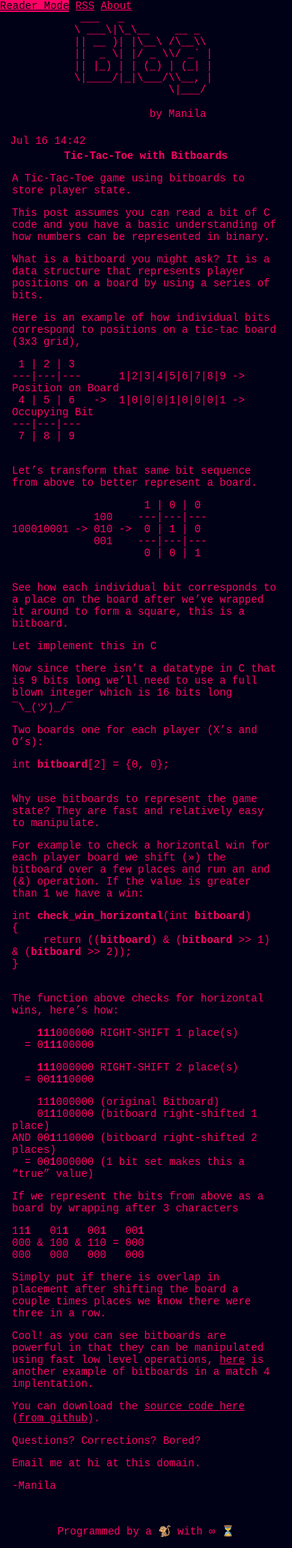
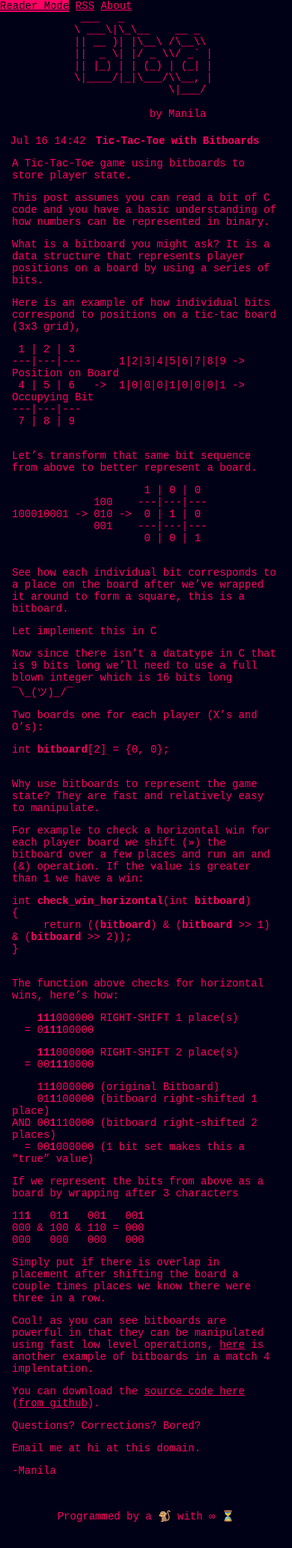
Before and after one commit to manila/blog, a Jekyll site: the page built from index.html, in a window 390 px wide. Shown: the whole page at 75% size. Built offline with Jekyll 4.4.1, drawn with Linux system fonts in a browser that asks for light colours.

Commit message:
removed post title wrap on small screens

```diff
--- a/css/main.css
+++ b/css/main.css
@@ -82,10 +82,6 @@ a {
 	.post-content {
 		margin: 0px 16px;
 	}
-	.post-list .post:first-child .post-title {
-		display: block;
-		text-align: center;
-	}
 }
 @media (max-width: 384px) {
 	.post-content {
@@ -95,7 +91,7 @@ a {
 		margin: 0px 4px;
 	}
 	.post-date {
-		width: 100%;
+		width: 100px;
 		margin: 0px 4px;
 		text-align: left;
 	}
```
